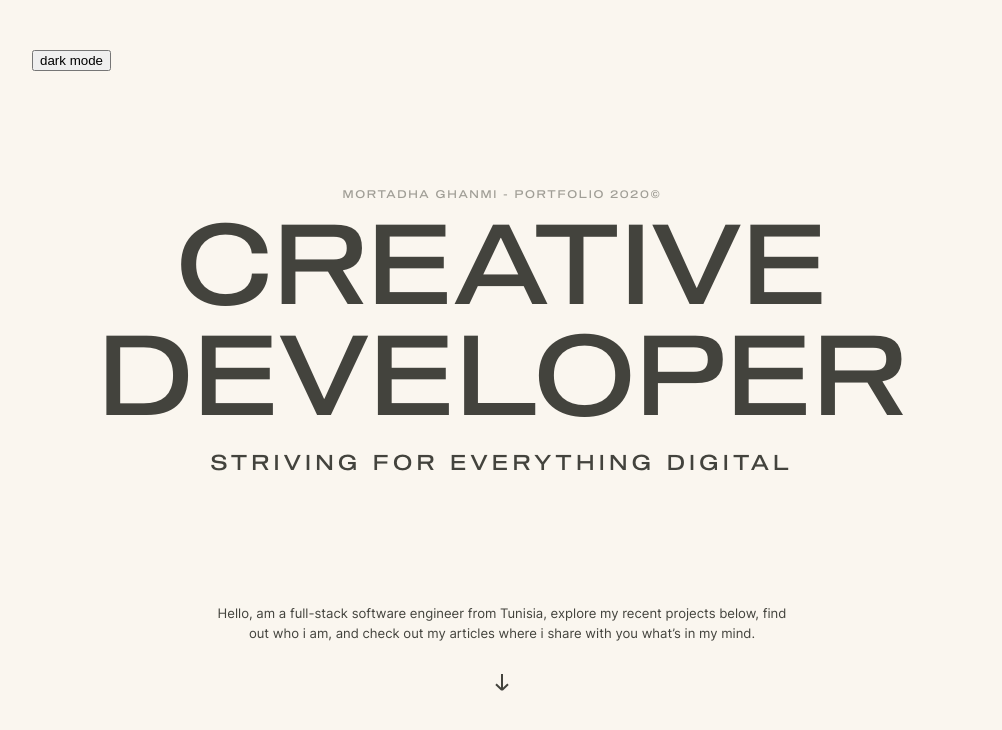
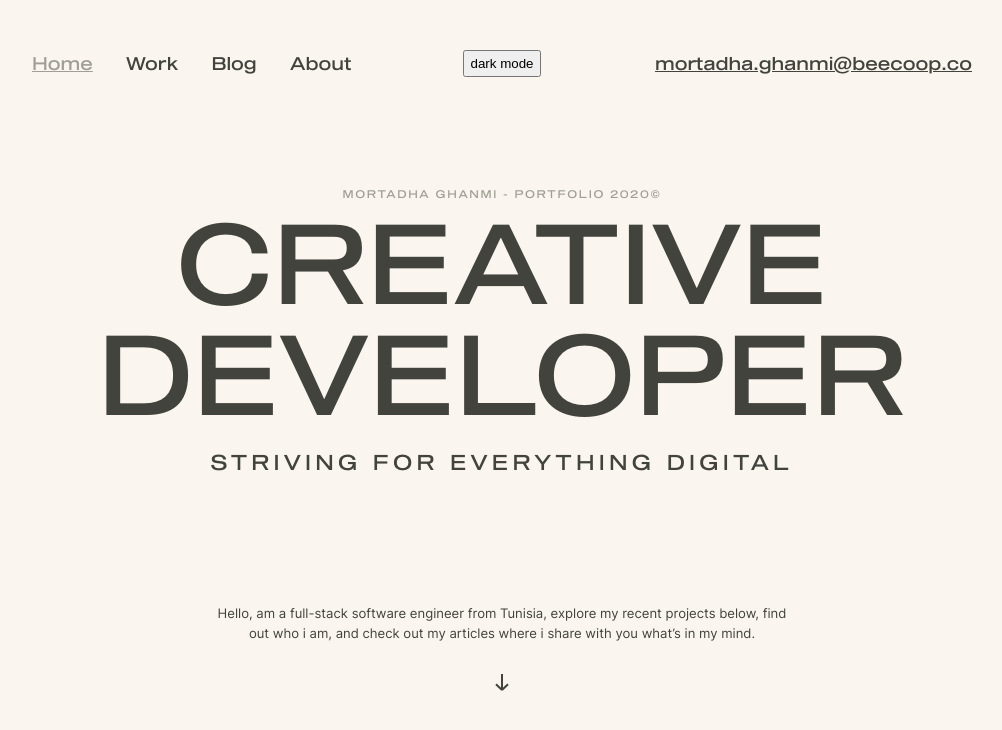
Before and after one commit to craxrev/me-old, a Gatsby site: page / in a window 1280 px wide. Shown: the whole page, without its empty margins (138-1140 px from the left). Built offline with nearby package versions, Linux system fonts and the light colour scheme; Gatsby itself is replaced by a stand-in of ours.

Commit message:
implement menu desktop layout

```diff
--- a/src/components/Header/index.js
+++ b/src/components/Header/index.js
@@ -7,22 +7,22 @@ import * as S from "./styles"
 export default function Header() {
     return (
         <S.Header>
-            {/* <S.Nav>
+            <S.Nav>
                 <S.A to="/">Home</S.A>
                 <S.A to="/work">Work</S.A>
                 <S.A to="/blog">Blog</S.A>
                 <S.A to="/about">About</S.A>
-            </S.Nav> */}
+            </S.Nav>
             <ThemeToggler>
                 {({ theme, toggleTheme }) => (
-                    <button
+                    <S.Button
                         onClick={e => toggleTheme(theme === 'light' ? 'dark' : 'light')}
                     >
                         {theme === 'light' ? 'dark' : 'light'} mode
-                    </button>
+                    </S.Button>
                 )}
             </ThemeToggler>
-            {/* <S.Email href="mailto:mortadha.ghanmi@beecoop.co">mortadha.ghanmi@beecoop.co</S.Email> */}
+            <S.Email href="mailto:mortadha.ghanmi@beecoop.co">mortadha.ghanmi@beecoop.co</S.Email>
         </S.Header>
     )
 }
--- a/src/components/Header/styles.js
+++ b/src/components/Header/styles.js
@@ -3,26 +3,44 @@ import styled from "styled-components"
 import { Link } from "gatsby"
 
 import { navMarginVerticalDesktop } from "../../styles/Sizes"
+import { menu } from "../../styles/Type"
 
 export const Header = styled.header`
     position: absolute;
+    justify-content: space-between;
+    width: 100%;
     margin-top: ${navMarginVerticalDesktop};
     margin-bottom: ${navMarginVerticalDesktop};
+    display: none;
+    @media(min-width: 980px) {
+        display: flex;
+    }
 `
 
 export const Nav = styled.nav`
+    display: flex;
+    justify-content: space-between;
+    flex: 0 1 34%;
+    max-width: 385px;
+`
+
+export const Email = styled.a`
+    flex: 0 1 34%;
+    max-width: 385px;
+    text-align: right;
+    ${menu.email}
+    color: var(--text);
+`
+
+export const Button = styled.button`
 
 `
 
 export const A = styled(Link)`
-    font-family: "Sequel";
-    font-size: 1.125em;
-    font-weight: 400;
-    text-decoration: none;
+    ${menu.a}
+    color: var(--text);
+    &[aria-current] {
+        color: var(--text-alt);
+        text-decoration: underline;
+    }
 `
-
-export const Email = styled.a`
-    font-family: "Sequel";
-    font-size: 1.125em;
-    font-weight: 400;
-`
--- a/src/layouts/styles.js
+++ b/src/layouts/styles.js
@@ -1,6 +1,9 @@
 import styled from "styled-components"
 
 export const Wrapper = styled.div`
+
+    position: relative;
+
     margin-left: 1.375em;
     margin-right: 1.375em;
 
--- a/src/styles/Global.js
+++ b/src/styles/Global.js
@@ -80,6 +80,8 @@ export const GlobalStyle = createGlobalStyle`
 
     /* Transitions */
 
+    /* TODO: implement optional transition toggling, i.e. prefers-reduced-motion */
+
     body {
         transition: background-color 500ms;
     }
--- a/src/styles/Type.js
+++ b/src/styles/Type.js
@@ -17,6 +17,14 @@ export const fontWeights = {
 }
 
 // Elements
+
+export const header = css`
+    font-family: ${fontFamilies.header};
+`
+
+export const body = css`
+    font-family: ${fontFamilies.content};
+`
 
 export const homeHero = {
     h6: css`
@@ -49,10 +57,18 @@ export const homeHero = {
     `
 }
 
-export const header = css`
-    font-family: ${fontFamilies.header};
-`
-
-export const body = css`
-    font-family: ${fontFamilies.content};
-`
+export const menu = {
+    a: css`
+        font-family: ${fontFamilies.header};
+        font-weight: ${fontWeights.regular};
+        font-size: 18px;
+        line-height: 27px;
+        text-decoration: none;
+    `,
+    email: css`
+        font-family: ${fontFamilies.header};
+        font-weight: ${fontWeights.regular};
+        font-size: 18px;
+        line-height: 27px;
+    `
+}
```
